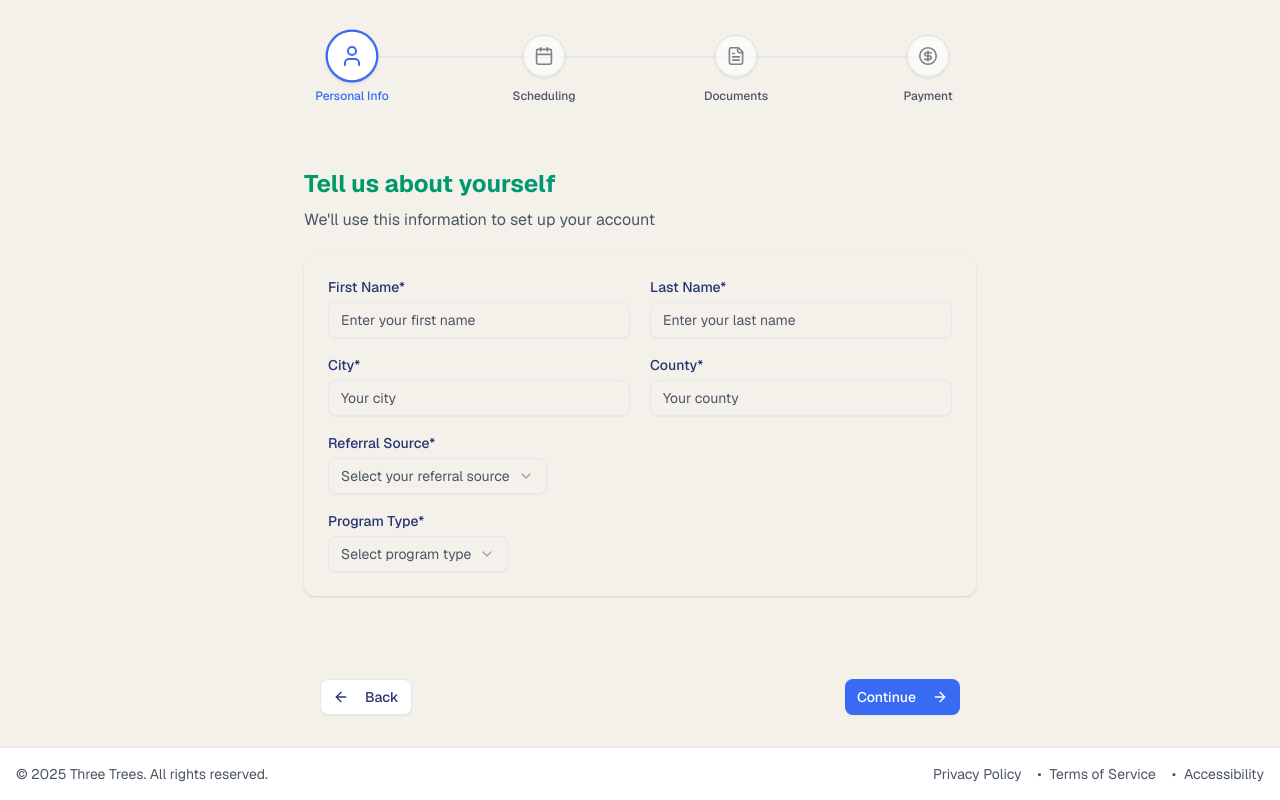
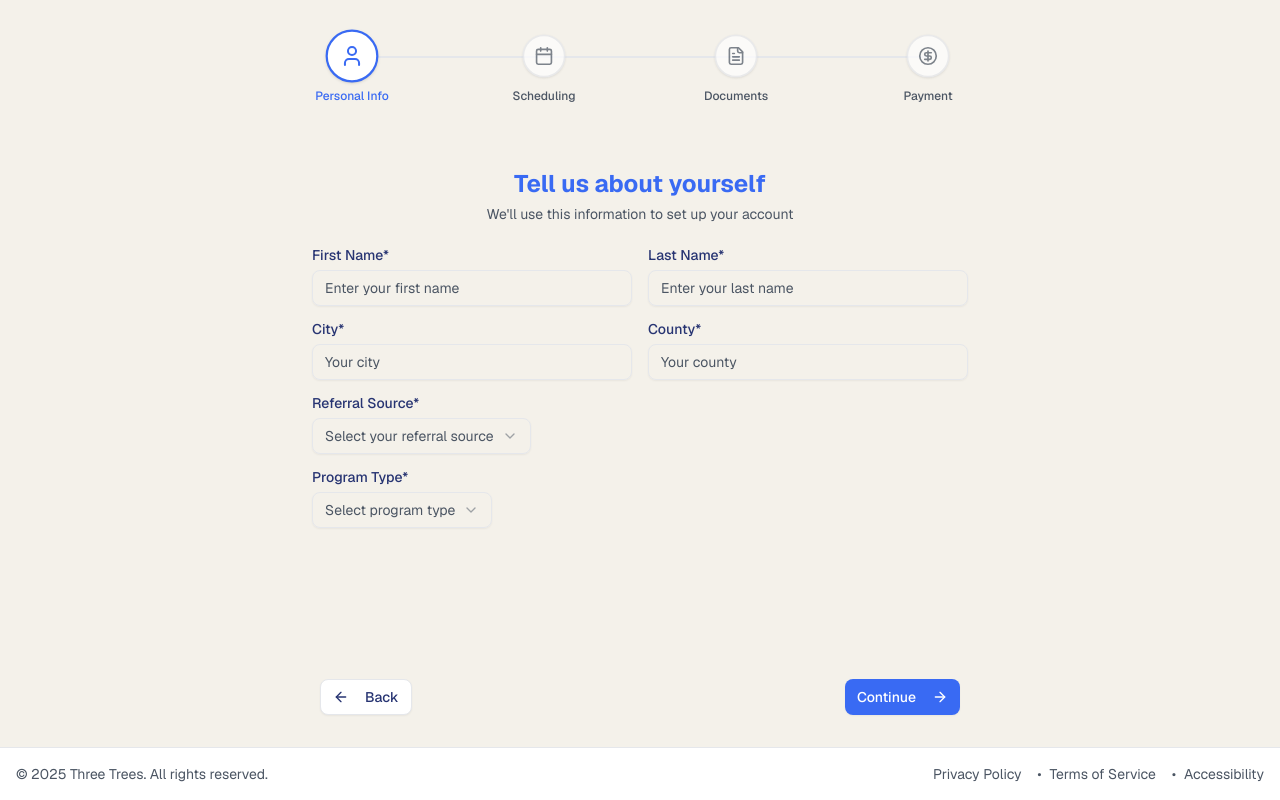
Before and after one commit to chikingsley/three-trees-web, a Next.js app: page /enroll-now in a window 1280 px wide. Both pictures are taken after a click on the button "Start Enrollment". Built offline with nearby package versions, Linux system fonts and the light colour scheme.

Commit message:
format titles

```diff
--- a/app/(frontend)/enroll-now/page.tsx
+++ b/app/(frontend)/enroll-now/page.tsx
@@ -210,15 +210,15 @@ const PersonalInfoForm = ({ formData, updateFormData }: {
     exit={{ opacity: 0, y: -20 }}
     className="pt-3 md:pt-4 px-0"
   >
-    <div className="mb-6">
-      <h2 className="text-2xl font-bold mb-2 bg-gradient-to-r from-emerald-600 to-teal-600 bg-clip-text text-transparent">
+    <div className="mb-4 text-center">
+      <h2 className="text-2xl font-bold mb-1 text-primary">
         Tell us about yourself
       </h2>
-      <p className="text-muted-foreground">We&apos;ll use this information to set up your account</p>
+      <p className="text-muted-foreground text-sm">We&apos;ll use this information to set up your account</p>
     </div>
 
-    <div className="space-y-5 p-6 rounded-lg shadow-sm">
-      <div className="grid grid-cols-1 md:grid-cols-2 gap-5">
+    <div className="space-y-4 p-2 rounded-lg">
+      <div className="grid grid-cols-2 gap-4">
         <div className="space-y-2">
           <Label htmlFor="firstName">First Name*</Label>
           <Input
@@ -239,7 +239,7 @@ const PersonalInfoForm = ({ formData, updateFormData }: {
         </div>
       </div>
 
-      <div className="grid grid-cols-1 md:grid-cols-2 gap-5">
+      <div className="grid grid-cols-2 gap-4">
         <div className="space-y-2">
           <Label htmlFor="city">City*</Label>
           <Input
@@ -312,14 +312,14 @@ const SchedulingStep = ({ formData, updateFormData }: {
       exit={{ opacity: 0, y: -20 }}
       className="pt-3 md:pt-4 px-0"
     >
-      <div className="mb-6">
-        <h2 className="text-2xl font-bold mb-2 bg-gradient-to-r from-emerald-600 to-teal-600 bg-clip-text text-transparent">
+      <div className="mb-4 text-center">
+        <h2 className="text-2xl font-bold mb-1 text-primary">
           When would you like to attend?
         </h2>
-        <p className="text-muted-foreground">Choose a day and time that works best for your schedule</p>
+        <p className="text-muted-foreground text-sm">Choose a day and time that works best for your schedule</p>
       </div>
 
-      <div className="p-6 rounded-lg shadow-sm space-y-6">
+      <div className="p-2 rounded-lg space-y-4">
         <div>
           <h3 className="text-lg font-medium mb-3">Choose a day of the week:</h3>
           <div className="grid grid-cols-3 md:grid-cols-7 gap-2">
@@ -381,14 +381,14 @@ const DocumentsStep = ({ formData, updateFormData }: {
     exit={{ opacity: 0, y: -20 }}
     className="pt-3 md:pt-4 px-0"
   >
-    <div className="mb-6">
-      <h2 className="text-2xl font-bold mb-2 bg-gradient-to-r from-emerald-600 to-teal-600 bg-clip-text text-transparent">
+    <div className="mb-4 text-center">
+      <h2 className="text-2xl font-bold mb-1 text-primary">
         Review Program Agreement
       </h2>
-      <p className="text-muted-foreground">Please read and sign the following document</p>
+      <p className="text-muted-foreground text-sm">Please read and sign the following document</p>
     </div>
 
-    <div className="p-6 rounded-lg shadow-sm space-y-5">
+    <div className="p-2 rounded-lg space-y-4">
       <div className="h-56 overflow-y-auto p-4 rounded-lg border border-border mb-2">
         <p className="text-sm text-muted-foreground mb-3">
           This PROGRAM AGREEMENT (&quot;Agreement&quot;) is made and entered into as of the date of signature below, by
@@ -451,14 +451,14 @@ const PaymentStep = ({ formData, updateFormData }: {
       exit={{ opacity: 0, y: -20 }}
       className="pt-3 md:pt-4 px-0"
     >
-      <div className="mb-6">
-        <h2 className="text-2xl font-bold mb-2 bg-gradient-to-r from-emerald-600 to-teal-600 bg-clip-text text-transparent">
+      <div className="mb-4 text-center">
+        <h2 className="text-2xl font-bold mb-1 text-primary">
           Complete Your Payment
         </h2>
-        <p className="text-muted-foreground">Choose a payment option and enter your details</p>
+        <p className="text-muted-foreground text-sm">Choose a payment option and enter your details</p>
       </div>
 
-      <div className="p-6 rounded-lg shadow-sm space-y-6">
+      <div className="p-2 rounded-lg space-y-4">
         <div>
           <h3 className="text-lg font-medium mb-3">Enrollment Fee</h3>
           <div className="p-4 rounded-lg border border-border">
@@ -610,7 +610,7 @@ const SuccessPage = ({ formData }: { formData: FormData }) => (
     <div className="w-20 h-20 bg-green-100 rounded-full flex items-center justify-center mx-auto mb-6">
       <CheckCircle2 size={40} className="text-green-600" />
     </div>
-    <h2 className="text-3xl font-bold mb-3 bg-gradient-to-r from-emerald-600 to-teal-600 bg-clip-text text-transparent">
+    <h2 className="text-3xl font-bold mb-3 text-primary">
       Enrollment Complete!
     </h2>
     <p className="text-xl text-muted-foreground mb-6">
```
